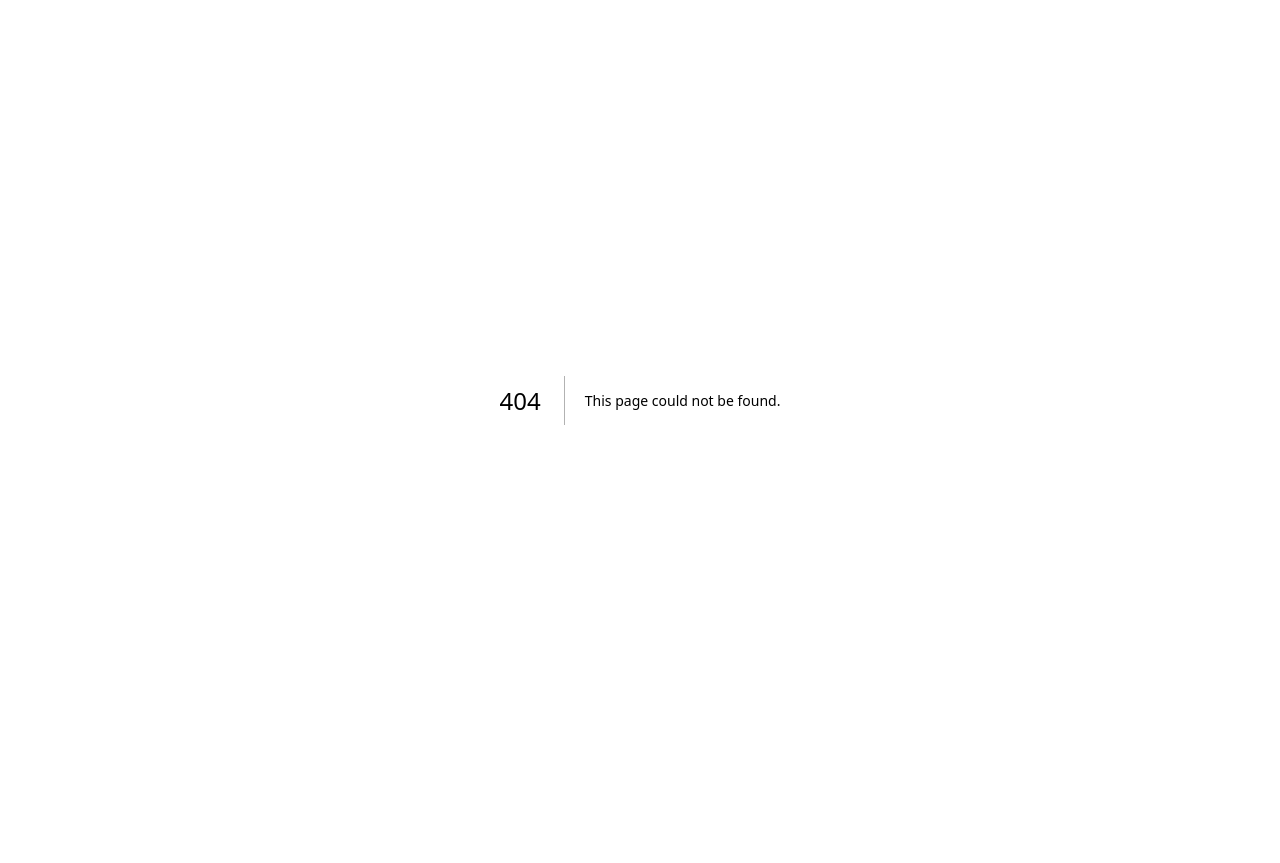
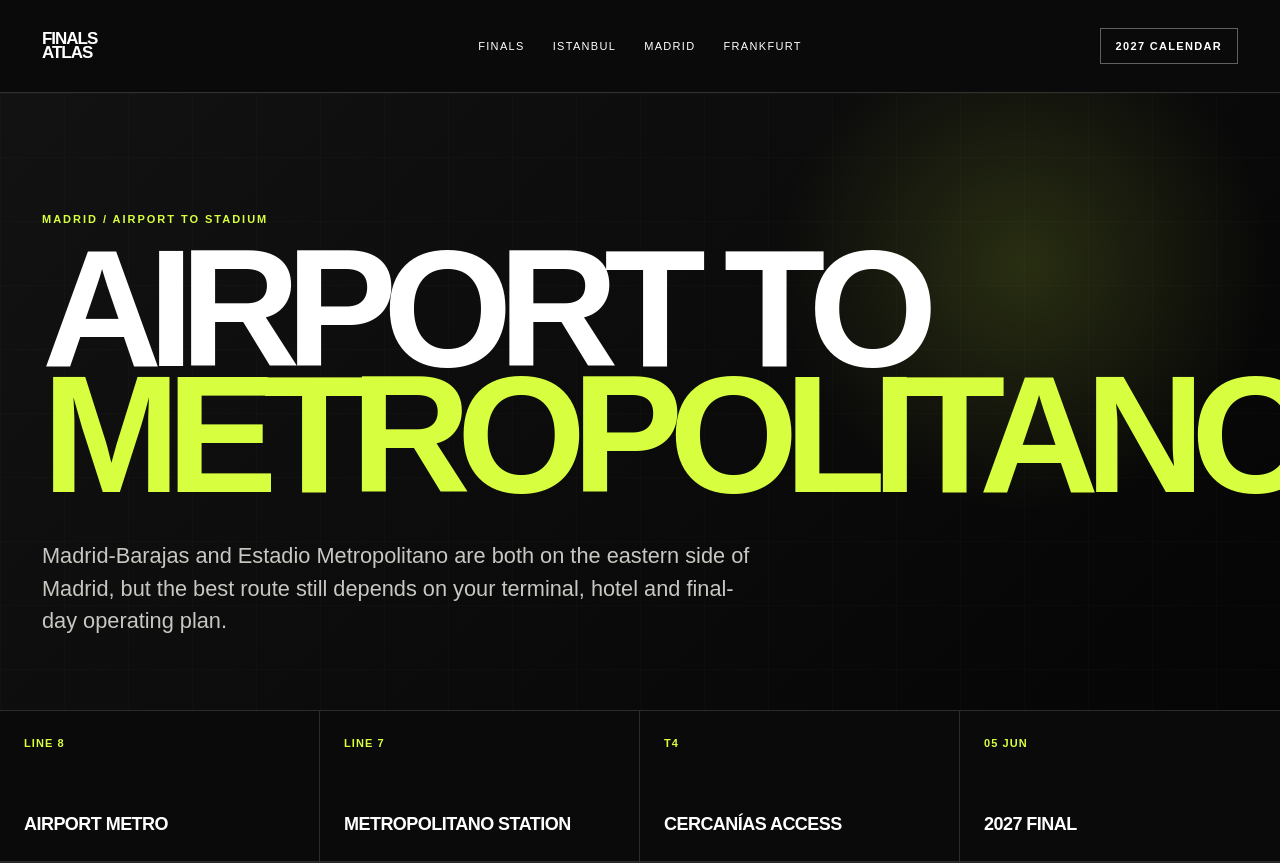
Before and after one commit to istanbulhighlights34-star/finalistanbul, a Next.js app: page /cities/madrid/airport-to-estadio-metropolitano in a window 1280 px wide. Before the commit this address had no page. Shown: the top 863 px of the page. Before the commit the page ends 800 px from the top, so only its background shows below. Built offline with nearby package versions, Linux system fonts and the light colour scheme.

Commit message:
Add cities/madrid/airport-to-estadio-metropolitano travel guide

```diff
--- /dev/null
+++ b/app/cities/madrid/airport-to-estadio-metropolitano/page.tsx
@@ -0,0 +1,49 @@
+import type { Metadata } from "next";
+import TravelGuide from "../../../_components/TravelGuide";
+
+export const metadata: Metadata = {
+  title: "Madrid Airport to Estadio Metropolitano: 2027 Final Guide",
+  description:
+    "How to plan Madrid Airport to Estadio Metropolitano for the 2027 Champions League Final, using official airport and public transport connections.",
+  alternates: { canonical: "/cities/madrid/airport-to-estadio-metropolitano" },
+};
+
+export default function Page() {
+  return (
+    <TravelGuide
+      kicker="MADRID / AIRPORT TO STADIUM"
+      title="AIRPORT TO"
+      accent="METROPOLITANO."
+      lede="Madrid-Barajas and Estadio Metropolitano are both on the eastern side of Madrid, but the best route still depends on your terminal, hotel and final-day operating plan."
+      facts={[
+        ["LINE 8", "Airport metro"],
+        ["LINE 7", "Metropolitano station"],
+        ["T4", "Cercanías access"],
+        ["05 JUN", "2027 final"],
+      ]}
+      introTitle="BUILD THE ROUTE AROUND YOUR HOTEL, NOT JUST THE MAP."
+      paragraphs={[
+        "Aena confirms that Madrid-Barajas is served by Metro Line 8 between the airport and Nuevos Ministerios. Terminal 4 also has Cercanías rail service toward central Madrid. The regional transport authority lists Estadio Metropolitano station on Metro Line 7.",
+        "For most visitors, the practical route will be airport to hotel first, then hotel to the stadium on matchday. Direct event-day supporter services, crowd-control changes and any special UEFA transport plan for 5 June 2027 are not yet published.",
+      ]}
+      cards={[
+        ["AIRPORT METRO", "Line 8 connects the airport with Nuevos Ministerios. From there, continue through Madrid's metro network according to your hotel or matchday route."],
+        ["T4 RAIL", "Aena lists Cercanías service from Terminal 4 toward key central stations including Chamartín and Atocha."],
+        ["METROPOLITANO", "The stadium has a dedicated Line 7 station. CRTM also marks the station as accessible, with lifts and escalators."],
+        ["FINAL DAY", "Leave extra margin. UEFA or Madrid authorities may introduce special access, queueing or crowd-routing measures that differ from a normal Atlético match."],
+      ]}
+      relatedLinks={[
+        { href: "/cities/madrid/where-to-stay", label: "Where to stay in Madrid" },
+        { href: "/stadiums/estadio-metropolitano", label: "Estadio Metropolitano guide" },
+        { href: "/finals/champions-league-final-madrid-2027", label: "Champions League Final 2027" },
+        { href: "/cities/madrid", label: "Madrid city hub" },
+      ]}
+      sourceLinks={[
+        { href: "https://www.aena.es/en/adolfo-suarez-madrid-barajas/getting-there/underground.html", label: "Aena — Madrid Airport Metro" },
+        { href: "https://www.aena.es/en/adolfo-suarez-madrid-barajas/getting-there/trains.html", label: "Aena — Madrid Airport Trains" },
+        { href: "https://www.crtm.es/tu-transporte-publico/metro/estaciones/4_286?idPestana=1", label: "CRTM — Estadio Metropolitano station" },
+      ]}
+      note="Do not rely on normal-match transport assumptions for the 2027 final. Finals Atlas will update this guide when UEFA and Madrid authorities publish final-specific supporter transport."
+    />
+  );
+}
```
